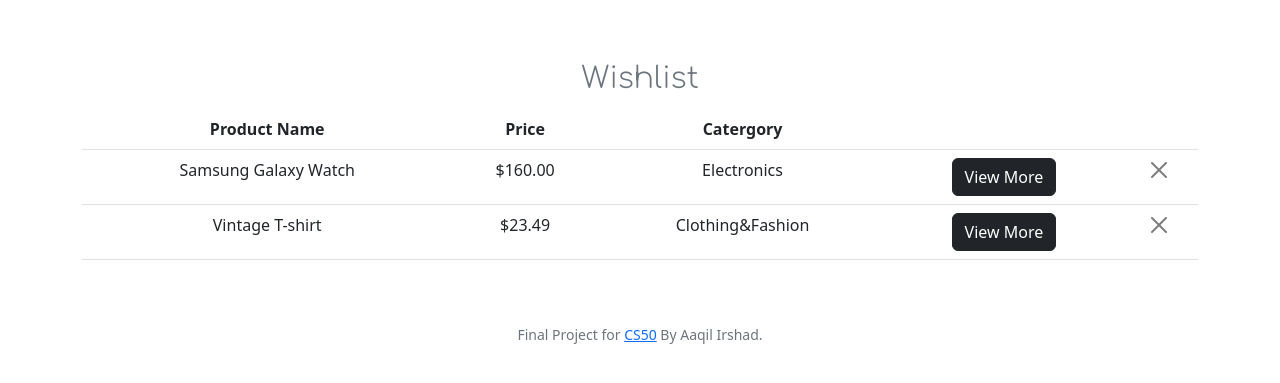
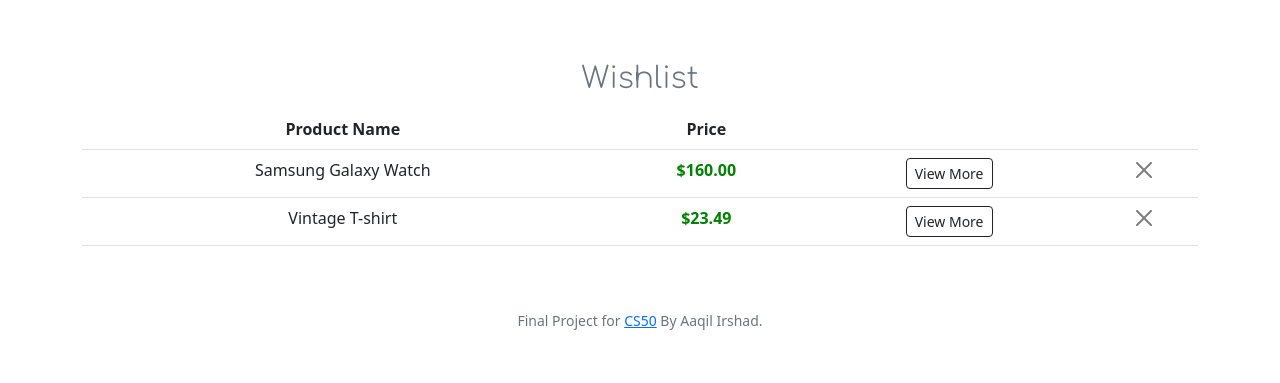
Before and after one commit to Aaqilirshad/project, a Flask app: page /wishlist in a window 1280 px wide. Shown: the part 101-484 px from the top of the page. Run offline with Flask 2, Linux system fonts and the light colour scheme; a user stored in the database is signed in; some libraries are stand-ins or nearby versions.

Commit message:
fixed some bugs in wishlist

```diff
--- a/templates/wishlist.html
+++ b/templates/wishlist.html
@@ -10,7 +10,6 @@
             <tr>
                 <th scope="col">Product Name</th>
                 <th scope="col">Price</th>
-                <th scope="col">Catergory</th>
                 <th scope="col"></th>
                 <th scope="col"></th>
             </tr>
@@ -19,9 +18,8 @@
                 {% for row in rows %}
             <tr>
                 <td>{{row.name}}</td>
-                <td>{{ row.price | usd}}</td>
-                <td>{{ row.catergory }}</td>
-                <td><button type="button" class="btn btn-dark" data-bs-toggle="modal" data-bs-target="#P{{row.id}}">View More</button></td>
+                <td style="font-weight: bold; color:green">{{ row.price | usd}}</td>
+                <td><button type="button" class="btn btn-outline-dark btn-sm" data-bs-toggle="modal" data-bs-target="#P{{row.id}}">View More</button></td>
                 <td>
                     <form action="/remove" method="post">
                     <input type="hidden" value="{{row.id}}" name="id"> <button type="submit" class="btn-close" aria-label="Close"></button>
@@ -37,7 +35,8 @@
                                         </div>
                                         <div class="modal-body">
                                         <p>{{row.description}}.</p>
-                                        <p>Price: {{row.price | usd}}</p>
+                                        <p style="font-weight: bold;">Category: {{row.catergory}}.</p>
+                                        <p style="font-weight: bold; color:green">Price: {{row.price | usd}}</p>
                                         <button class="btn btn-outline-info" data-bs-target="#c{{row.id}}" data-bs-toggle="modal">Contact Seller</button>
                                         </div>
                                         <div class="modal-footer">
```
Also changed, not shown: 1 other file.
